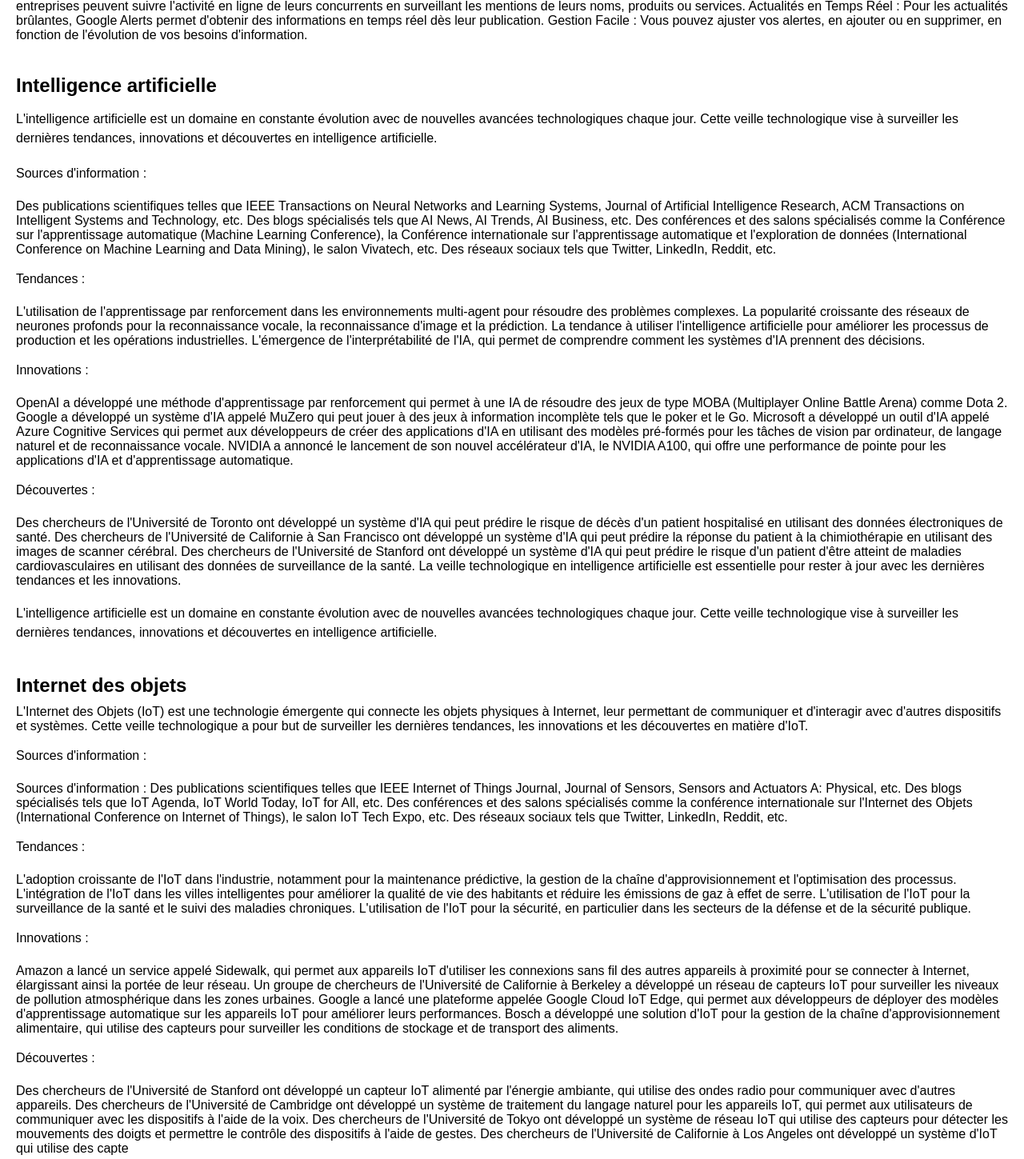
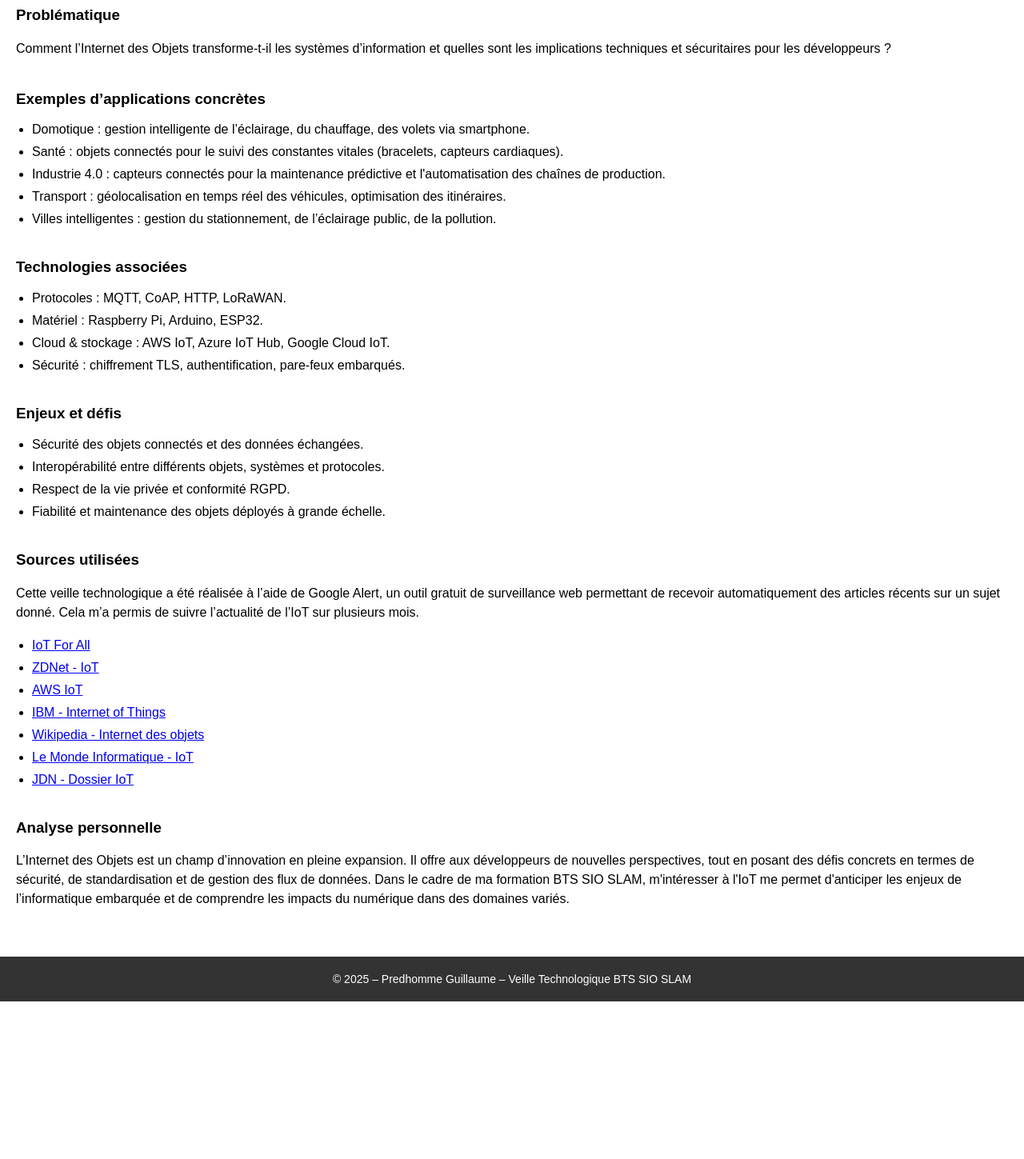
Before and after one commit to Gui0001/Portfolio1, a website: page Veilles technologique.html in a window 1280 px wide. Shown: the part 486-1935 px from the top of the page at 80% size. After the commit the page ends 1738 px from the top, so only its background shows below. Drawn offline with Linux system fonts and the light colour scheme.

Commit message:
Veilles technologique.html

```diff
--- a/Veilles technologique.html
+++ b/Veilles technologique.html
@@ -1,107 +1,97 @@
 <!DOCTYPE html>
-<html>
+<html lang="fr">
 <head>
   <meta charset="UTF-8">
-	<title>Veille technologique</title>
+  <title>Veille Technologique - Internet des Objets (IoT)</title>
+  <meta name="viewport" content="width=device-width, initial-scale=1.0">
   <link rel="stylesheet" href="CSS veilles technologique.css">
-	<link rel="stylesheet" href="veille.xml">
+</head>
 
-
-
-</head>
 <body>
   <header>
-		<h1>Veille technologique</h1>
+    <h1>Veille Technologique</h1>
+    <h2>Internet des Objets (IoT) : Enjeux, Évolutions et Applications</h2>
   </header>
-	<nav>
+
+  <main>
+    <section id="motivation">
+      <h3>Pourquoi ce sujet ?</h3>
+      <p>
+        L'Internet des Objets (IoT) est devenu un domaine clé de l'informatique moderne. Il transforme la manière dont les objets interagissent avec les systèmes d'information et crée de nouvelles opportunités dans de nombreux secteurs : santé, industrie, domotique, transport. En tant qu'étudiant en BTS SIO SLAM, comprendre l'IoT permet de mieux appréhender les défis liés à l'intégration des systèmes embarqués et des réseaux de communication.
+      </p>
+    </section>
+
+    <section id="historique">
+      <h3>Historique</h3>
+      <p>
+        Le terme "Internet des Objets" a été inventé en 1999 par Kevin Ashton. L'essor de l'IoT a été rendu possible grâce à la miniaturisation des composants électroniques, à l'amélioration des réseaux sans fil et à la baisse des coûts des capteurs. Aujourd'hui, des milliards d'objets connectés échangent des données dans tous les domaines de la vie quotidienne et professionnelle.
+      </p>
+    </section>
+
+    <section id="problematique">
+      <h3>Problématique</h3>
+      <p>
+        Comment l’Internet des Objets transforme-t-il les systèmes d’information et quelles sont les implications techniques et sécuritaires pour les développeurs ?
+      </p>
+    </section>
+
+    <section id="exemples">
+      <h3>Exemples d’applications concrètes</h3>
       <ul>
-			<li><a href="#intelligence-artificielle">Intelligence artificielle</a></li>
-			<li><a href="#internet-des-objets">Internet des objets</a></li>
-		</ul>
-	</nav>
-	<main>
-
-		<section id="google-alerts">
-			<h2>Google Alerts : Suivi Automatisé pour l'Information Personnalisée</h2>
-			<p>Google Alerts est un service gratuit offert par Google, conçu pour simplifier la surveillance en ligne en fournissant des mises à jour automatisées sur des sujets d'intérêt spécifiques. Que vous soyez un professionnel cherchant à suivre les dernières actualités de votre industrie, un chercheur surveillant des publications spécifiques, ou simplement quelqu'un qui souhaite rester informé sur un sujet particulier, Google Alerts peut être un outil précieux.</p>
-
-			<h3>Comment ça fonctionne :</h3>
-			Définition des Termes de Recherche : Les utilisateurs peuvent créer des "alertes" en définissant des termes de recherche spécifiques. Ces termes peuvent inclure des mots-clés, des phrases, des noms de marque, ou tout autre élément pertinent.
-
-			Choix des Sources : Vous avez la possibilité de spécifier les sources que vous souhaitez surveiller, telles que les actualités, les blogs, les discussions, les livres, etc.
-
-			Fréquence des Alertes : Vous pouvez choisir la fréquence à laquelle vous souhaitez recevoir des alertes, que ce soit immédiatement après la publication d'un nouveau contenu ou sous la forme d'un résumé quotidien ou hebdomadaire.
-
-			<h2>Avantages de Google Alerts :</h2>
-			Surveillance Personnalisée : Vous restez informé sur des sujets spécifiques qui vous intéressent, sans avoir à effectuer des recherches régulières.
-
-Veille Concurrentielle : Les entreprises peuvent suivre l'activité en ligne de leurs concurrents en surveillant les mentions de leurs noms, produits ou services.
-
-Actualités en Temps Réel : Pour les actualités brûlantes, Google Alerts permet d'obtenir des informations en temps réel dès leur publication.
-
-Gestion Facile : Vous pouvez ajuster vos alertes, en ajouter ou en supprimer, en fonction de l'évolution de vos besoins d'information.
-
-		</section>
-		<section id="intelligence-artificielle">
-			<h2>Intelligence artificielle</h2>
-			<p>L'intelligence artificielle est un domaine en constante évolution avec de nouvelles avancées technologiques chaque jour. Cette veille technologique vise à surveiller les dernières tendances, innovations et découvertes en intelligence artificielle.
-
-                <p>Sources d'information :</p>
-
-                Des publications scientifiques telles que IEEE Transactions on Neural Networks and Learning Systems, Journal of Artificial Intelligence Research, ACM Transactions on Intelligent Systems and Technology, etc.
-                Des blogs spécialisés tels que AI News, AI Trends, AI Business, etc.
-                Des conférences et des salons spécialisés comme la Conférence sur l'apprentissage automatique (Machine Learning Conference), la Conférence internationale sur l'apprentissage automatique et l'exploration de données (International Conference on Machine Learning and Data Mining), le salon Vivatech, etc.
-                Des réseaux sociaux tels que Twitter, LinkedIn, Reddit, etc.
-                <p>Tendances :</p>
-
-                L'utilisation de l'apprentissage par renforcement dans les environnements multi-agent pour résoudre des problèmes complexes.
-                La popularité croissante des réseaux de neurones profonds pour la reconnaissance vocale, la reconnaissance d'image et la prédiction.
-                La tendance à utiliser l'intelligence artificielle pour améliorer les processus de production et les opérations industrielles.
-                L'émergence de l'interprétabilité de l'IA, qui permet de comprendre comment les systèmes d'IA prennent des décisions.
-                <p>Innovations :</p>
-
-                OpenAI a développé une méthode d'apprentissage par renforcement qui permet à une IA de résoudre des jeux de type MOBA (Multiplayer Online Battle Arena) comme Dota 2.
-                Google a développé un système d'IA appelé MuZero qui peut jouer à des jeux à information incomplète tels que le poker et le Go.
-                Microsoft a développé un outil d'IA appelé Azure Cognitive Services qui permet aux développeurs de créer des applications d'IA en utilisant des modèles pré-formés pour les tâches de vision par ordinateur, de langage naturel et de reconnaissance vocale.
-                NVIDIA a annoncé le lancement de son nouvel accélérateur d'IA, le NVIDIA A100, qui offre une performance de pointe pour les applications d'IA et d'apprentissage automatique.
-                <p>Découvertes :</p>
-
-                Des chercheurs de l'Université de Toronto ont développé un système d'IA qui peut prédire le risque de décès d'un patient hospitalisé en utilisant des données électroniques de santé.
-                Des chercheurs de l'Université de Californie à San Francisco ont développé un système d'IA qui peut prédire la réponse du patient à la chimiothérapie en utilisant des images de scanner cérébral.
-                Des chercheurs de l'Université de Stanford ont développé un système d'IA qui peut prédire le risque d'un patient d'être atteint de maladies cardiovasculaires en utilisant des données de surveillance de la santé.
-                La veille technologique en intelligence artificielle est essentielle pour rester à jour avec les dernières tendances et les innovations.</p><p>L'intelligence artificielle est un domaine en constante évolution avec de nouvelles avancées technologiques chaque jour. Cette veille technologique vise à surveiller les dernières tendances, innovations et découvertes en intelligence artificielle.
-
+        <li>Domotique : gestion intelligente de l’éclairage, du chauffage, des volets via smartphone.</li>
+        <li>Santé : objets connectés pour le suivi des constantes vitales (bracelets, capteurs cardiaques).</li>
+        <li>Industrie 4.0 : capteurs connectés pour la maintenance prédictive et l'automatisation des chaînes de production.</li>
+        <li>Transport : géolocalisation en temps réel des véhicules, optimisation des itinéraires.</li>
+        <li>Villes intelligentes : gestion du stationnement, de l’éclairage public, de la pollution.</li>
       </ul>
     </section>
+
+    <section id="technologies">
+      <h3>Technologies associées</h3>
+      <ul>
+        <li>Protocoles : MQTT, CoAP, HTTP, LoRaWAN.</li>
+        <li>Matériel : Raspberry Pi, Arduino, ESP32.</li>
+        <li>Cloud & stockage : AWS IoT, Azure IoT Hub, Google Cloud IoT.</li>
+        <li>Sécurité : chiffrement TLS, authentification, pare-feux embarqués.</li>
+      </ul>
     </section>
-		<section id="internet-des-objets">
-			<h2>Internet des objets</h2>
-			L'Internet des Objets (IoT) est une technologie émergente qui connecte les objets physiques à Internet, leur permettant de communiquer et d'interagir avec d'autres dispositifs et systèmes. Cette veille technologique a pour but de surveiller les dernières tendances, les innovations et les découvertes en matière d'IoT.
 
-<p>Sources d'information :</p>Sources d'information :
+    <section id="enjeux">
+      <h3>Enjeux et défis</h3>
+      <ul>
+        <li>Sécurité des objets connectés et des données échangées.</li>
+        <li>Interopérabilité entre différents objets, systèmes et protocoles.</li>
+        <li>Respect de la vie privée et conformité RGPD.</li>
+        <li>Fiabilité et maintenance des objets déployés à grande échelle.</li>
+      </ul>
+    </section>
 
-Des publications scientifiques telles que IEEE Internet of Things Journal, Journal of Sensors, Sensors and Actuators A: Physical, etc.
-Des blogs spécialisés tels que IoT Agenda, IoT World Today, IoT for All, etc.
-Des conférences et des salons spécialisés comme la conférence internationale sur l'Internet des Objets (International Conference on Internet of Things), le salon IoT Tech Expo, etc.
-Des réseaux sociaux tels que Twitter, LinkedIn, Reddit, etc.
-<p>Tendances :</p>
+    <section id="sources">
+      <h3>Sources utilisées</h3>
+      <p>
+        Cette veille technologique a été réalisée à l’aide de Google Alert, un outil gratuit de surveillance web permettant de recevoir automatiquement des articles récents sur un sujet donné. Cela m’a permis de suivre l’actualité de l’IoT sur plusieurs mois.
+      </p>
+      <ul>
+        <li><a href="https://www.iotforall.com/" target="_blank">IoT For All</a></li>
+        <li><a href="https://www.zdnet.com/topic/internet-of-things/" target="_blank">ZDNet - IoT</a></li>
+        <li><a href="https://aws.amazon.com/fr/iot/" target="_blank">AWS IoT</a></li>
+        <li><a href="https://www.ibm.com/internet-of-things" target="_blank">IBM - Internet of Things</a></li>
+        <li><a href="https://fr.wikipedia.org/wiki/Internet_des_objets" target="_blank">Wikipedia - Internet des objets</a></li>
+        <li><a href="https://www.lemondeinformatique.fr/actualites/internet-des-objets/" target="_blank">Le Monde Informatique - IoT</a></li>
+        <li><a href="https://www.journaldunet.com/web-tech/dictionnaire-de-l-iot/" target="_blank">JDN - Dossier IoT</a></li>
+      </ul>
+    </section>
 
-L'adoption croissante de l'IoT dans l'industrie, notamment pour la maintenance prédictive, la gestion de la chaîne d'approvisionnement et l'optimisation des processus.
-L'intégration de l'IoT dans les villes intelligentes pour améliorer la qualité de vie des habitants et réduire les émissions de gaz à effet de serre.
-L'utilisation de l'IoT pour la surveillance de la santé et le suivi des maladies chroniques.
-L'utilisation de l'IoT pour la sécurité, en particulier dans les secteurs de la défense et de la sécurité publique.
-<p>Innovations :</p>
-
-Amazon a lancé un service appelé Sidewalk, qui permet aux appareils IoT d'utiliser les connexions sans fil des autres appareils à proximité pour se connecter à Internet, élargissant ainsi la portée de leur réseau.
-Un groupe de chercheurs de l'Université de Californie à Berkeley a développé un réseau de capteurs IoT pour surveiller les niveaux de pollution atmosphérique dans les zones urbaines.
-Google a lancé une plateforme appelée Google Cloud IoT Edge, qui permet aux développeurs de déployer des modèles d'apprentissage automatique sur les appareils IoT pour améliorer leurs performances.
-Bosch a développé une solution d'IoT pour la gestion de la chaîne d'approvisionnement alimentaire, qui utilise des capteurs pour surveiller les conditions de stockage et de transport des aliments.
-<p>Découvertes :</p>
-
-Des chercheurs de l'Université de Stanford ont développé un capteur IoT alimenté par l'énergie ambiante, qui utilise des ondes radio pour communiquer avec d'autres appareils.
-Des chercheurs de l'Université de Cambridge ont développé un système de traitement du langage naturel pour les appareils IoT, qui permet aux utilisateurs de communiquer avec les dispositifs à l'aide de la voix.
-Des chercheurs de l'Université de Tokyo ont développé un système de réseau IoT qui utilise des capteurs pour détecter les mouvements des doigts et permettre le contrôle des dispositifs à l'aide de gestes.
-Des chercheurs de l'Université de Californie à Los Angeles ont développé un système d'IoT qui utilise des capte
+    <section id="conclusion">
+      <h3>Analyse personnelle</h3>
+      <p>
+        L’Internet des Objets est un champ d’innovation en pleine expansion. Il offre aux développeurs de nouvelles perspectives, tout en posant des défis concrets en termes de sécurité, de standardisation et de gestion des flux de données. Dans le cadre de ma formation BTS SIO SLAM, m'intéresser à l'IoT me permet d'anticiper les enjeux de l’informatique embarquée et de comprendre les impacts du numérique dans des domaines variés.
+      </p>
     </section>
   </main>
+
   <footer>
+    <p>&copy; 2025 – Predhomme Guillaume – Veille Technologique BTS SIO SLAM</p>
+  </footer>
+</body>
+</html>
```
Lines whose indentation alone changed are shown as unchanged.
